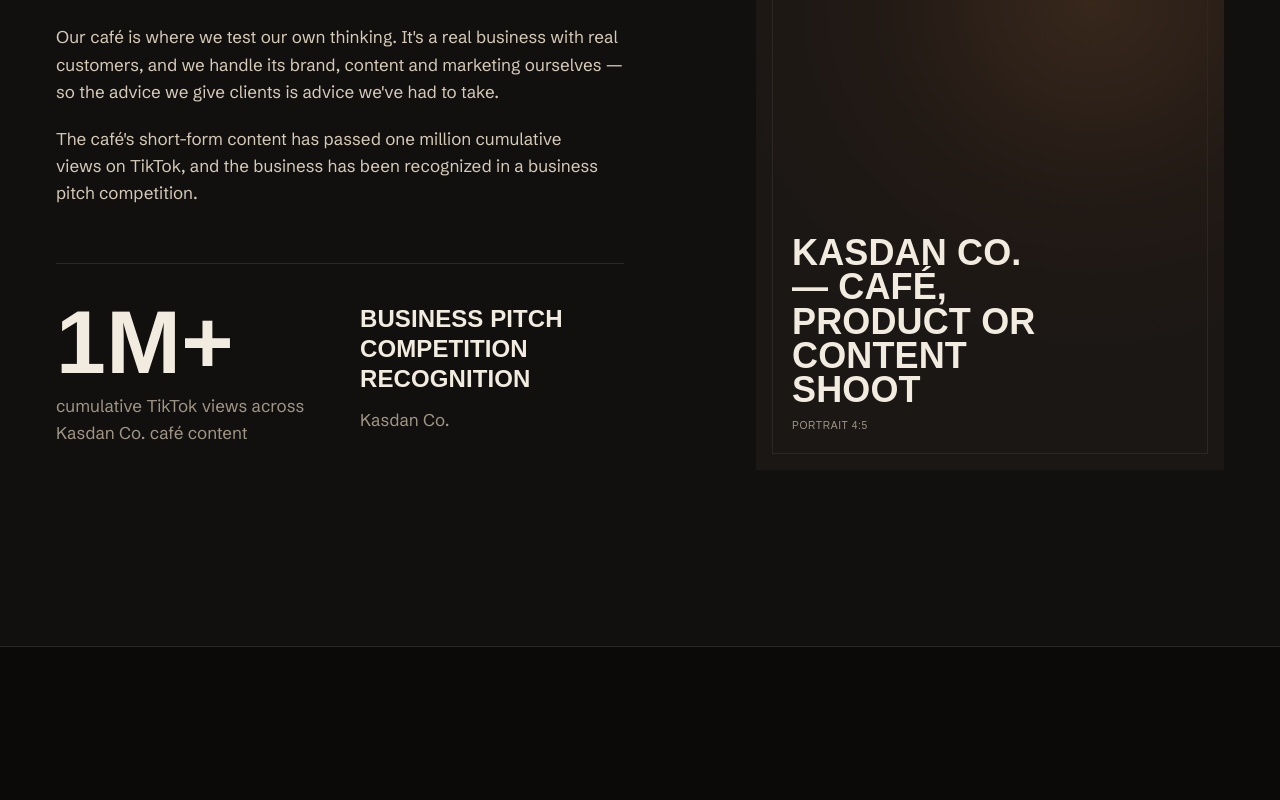
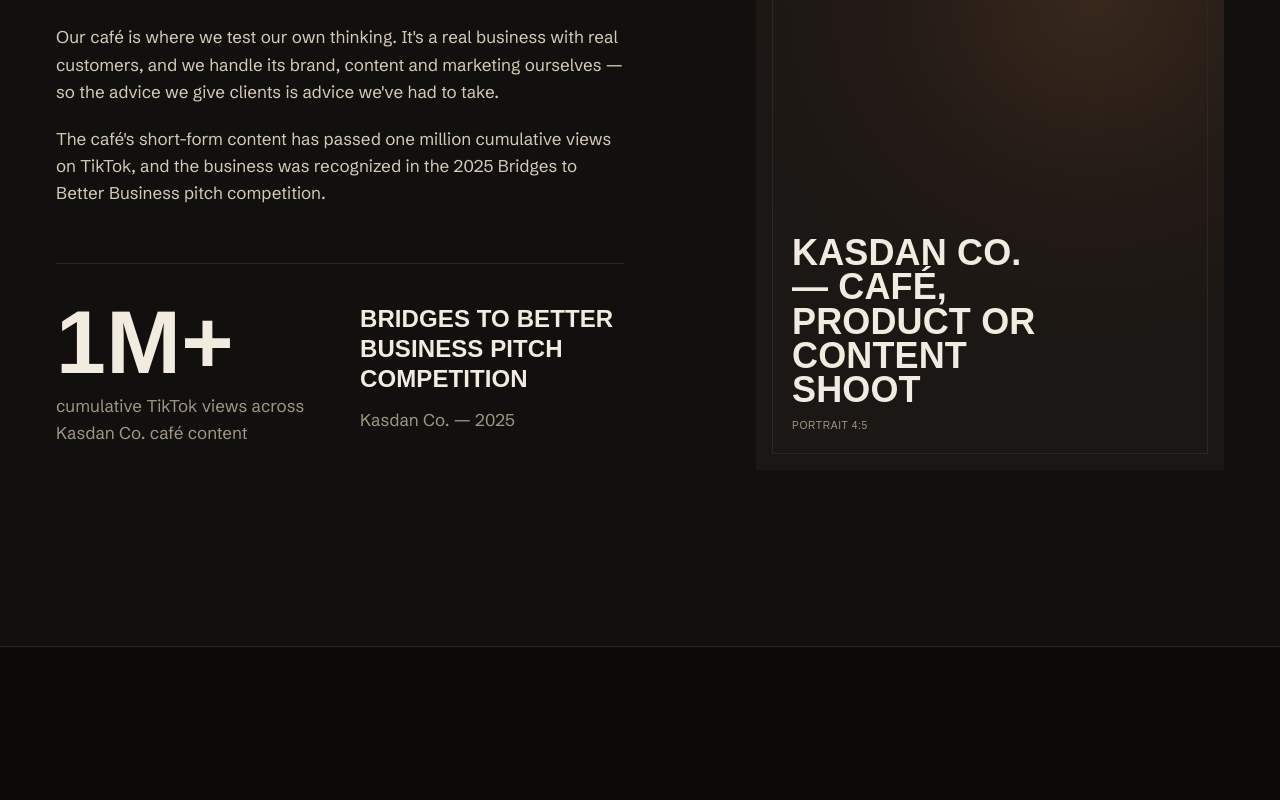
Before and after one commit to kasdancompany-debug/kasdanstudios, a Next.js app: page /about in a window 1280 px wide. Shown: the part 3260-4060 px from the top of the page. Built offline with nearby package versions, Linux system fonts and the light colour scheme; no server answers; a web font is replaced by a local one.

Commit message:
Add confirmed award years and the Bridges to Better Business pitch competition
Co-Authored-By: Claude Opus 5.5 <noreply@anthropic.com>

```diff
--- a/content/recognition.ts
+++ b/content/recognition.ts
@@ -64,10 +64,11 @@ export const awardsRoll: RollEntry[] = [
   { ...founderAwards[0], sketch: "emmy" },
   { ...founderAwards[1], sketch: "quill" },
   { ...founderAwards[2], sketch: "pencil" },
-  // TODO(owner): confirm recipient (Dan O'Brien / Kasdan Co. / studio) and year for each entry below.
-  { year: null, name: "Tokyo Design Awards", organization: null, recipient: null, sketch: "ribbon" },
-  { year: null, name: "Muse Creative Awards", organization: null, recipient: null, sketch: "muse" },
-  { year: null, name: "Craft Beverage Marketing Awards", organization: "CBMAs", recipient: null, sketch: "bottle" },
+  // Years confirmed by the owner (Nov 2026).
+  // TODO(owner): confirm recipient (Dan O'Brien / Kasdan Co. / studio) for each entry below.
+  { year: 2026, name: "Tokyo Design Awards", organization: null, recipient: null, sketch: "ribbon" },
+  { year: 2024, name: "Muse Creative Awards", organization: null, recipient: null, sketch: "muse" },
+  { year: 2025, name: "Craft Beverage Marketing Awards", organization: "CBMAs", recipient: null, sketch: "bottle" },
   {
     year: 2024,
     name: "Guinness World Record",
@@ -76,8 +77,13 @@ export const awardsRoll: RollEntry[] = [
     sketch: "certificate",
   },
   { year: 2017, name: "iHorror Award", organization: null, recipient: null, sketch: "hooded" },
-  // TODO(owner): add the competition name and year once confirmed.
-  { year: null, name: "Business Pitch Competition", organization: null, recipient: "Kasdan Co.", sketch: "pitch" },
+  {
+    year: 2025,
+    name: "Bridges to Better Business Pitch Competition",
+    organization: null,
+    recipient: "Kasdan Co.",
+    sketch: "pitch",
+  },
 ];
 
 export type Credential = {
@@ -101,12 +107,11 @@ export const founderExperience: string[] = [
 
 /**
  * Recognition earned by Kasdan Co., the café business.
- * TODO(owner): add the competition name, organizer and year once confirmed.
  */
 export const businessRecognition = {
-  label: "Business pitch competition recognition",
+  label: "Bridges to Better Business Pitch Competition",
   recipient: "Kasdan Co.",
-  detail: null as string | null,
+  detail: "2025" as string | null,
 };
 
 export const kasdanCoFacts = {
--- a/src/app/about/page.tsx
+++ b/src/app/about/page.tsx
@@ -167,7 +167,7 @@ export default function AboutPage() {
               </Reveal>
               <Reveal as="p" delay={80}>
                 The café&apos;s short-form content has passed one million cumulative views on TikTok, and the business
-                has been recognized in a business pitch competition.
+                was recognized in the 2025 Bridges to Better Business pitch competition.
               </Reveal>
             </div>
             <dl className="mt-14 grid grid-cols-1 gap-10 border-t border-line pt-10 sm:grid-cols-2">
```
